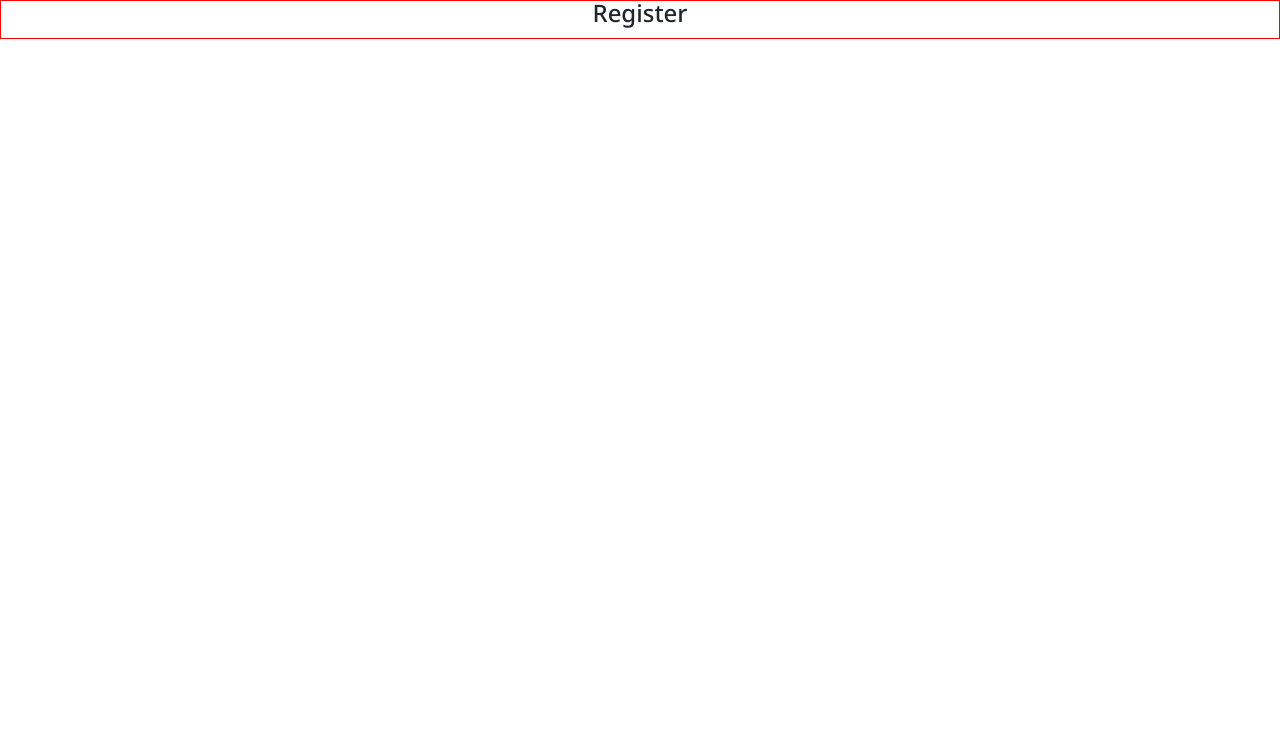
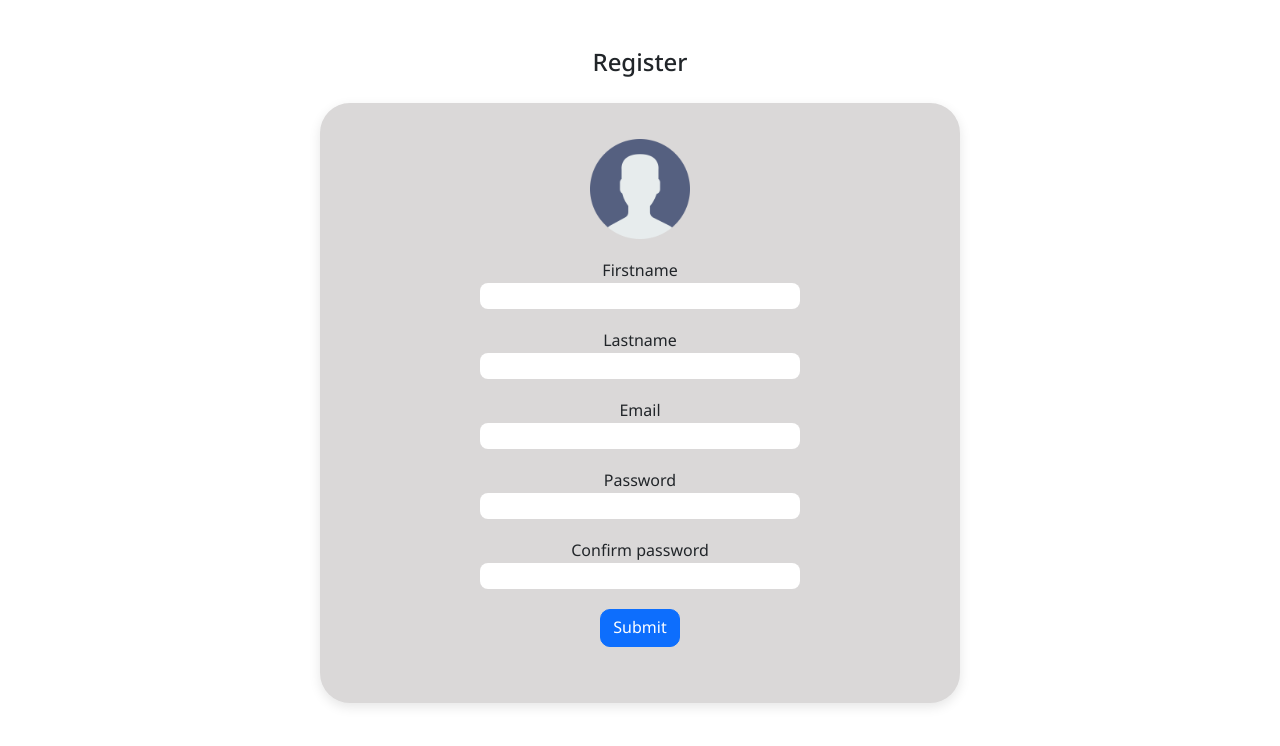
Before and after one commit to pcsishun/thaiinnovative_register, a Vue app: page /register in a window 1280 px wide. Shown: the top 746 px of the page. Built offline with nearby package versions, Linux system fonts and the light colour scheme.

Commit message:
update register pages

```diff
--- a/src/components/register/Register.vue
+++ b/src/components/register/Register.vue
@@ -5,23 +5,154 @@
                 <h4>Register</h4>
             </div>
             <div class="body-content">
-                <div class="">
-
+                <div class="set-body">
+                    <form @submit.prevent="haddleSubmit">
+                        <div class="avatar-container">
+                            <label for="avatar-upload" v-if="image === null"><img width="100" height="100"  src="../../assets/user.png"/></label>
+                             <label for="avatar-upload" v-if="image !== null"><img class="image-set-load" width="100" height="100"  :src="image"/></label>
+                            <input id="avatar-upload" type="file" @change="showFilePreview" />
+                        </div>
+                        <div class="firstname-container">
+                            <div class="set-label">
+                                <label>Firstname</label>
+                            </div>
+                            <div class="set-input">
+                                <input class="set-on-input" type="text" v-model="firstName" required/>
+                            </div>
+                        </div>
+                        <div class="lastname-contianer">
+                            <div class="set-label">
+                                <label>Lastname</label>
+                            </div>
+                            <div class="set-input">
+                                <input class="set-on-input" type="text" v-model="lastName" required/>
+                            </div>
+                        </div>
+                        <div class="email-contianer">
+                            <div class="set-label">
+                                <label>Email</label>
+                            </div>
+                            <div class="set-input">
+                                <input class="set-on-input" type="email" v-model="email" required/>
+                            </div>
+                        </div>
+                        <div class="password-container">
+                            <div class="set-label">
+                                <label>Password</label>
+                            </div>
+                            <div class="set-input">
+                                <input class="set-on-input" type="password" v-model="password" required/>
+                            </div>
+                        </div>
+                        <div class="confirm-password-container">
+                            <div class="set-label">
+                                <label>Confirm password</label>
+                            </div>
+                            <div class="set-input">
+                                <input class="set-on-input" type="password" v-model="confirmPassword" required/>
+                            </div>
+                        </div>
+                        <div class="error-msg-container" v-if="errorReplyp !== null">
+                            <h5>{{ errorReply }}</h5>
+                        </div>
+                        <div class="btn-submit">
+                            <input class="btn btn-primary" type="submit"/>
+                        </div>
+                    </form>
                 </div>
             </div>
+        </div>
+        <div class="footer-set">
+
         </div>
     </div>
 </template>
 
 <script>
+// import axios from 'axios'
+
 export default {
+    data(){
+        return{
+            avatar: null,
+            firstName: null,
+            lastName: null,
+            email:null,
+            password: null,
+            confirmPassword:null,
+            errorReply:null,
+            image: null
 
+        }
+    },
+    methods:{
+        haddleSubmit(){
+            if(this.password !== this.confirmPassword){
+                this.errorReply = "password not match"
+            }
+        },
+        showFilePreview(e) {
+            let files = e.target.files || e.dataTransfer.files;
+            if (!files.length) return;
+            this.createImage(files[0]);
+            },
+        createImage(file) {
+            let reader = new FileReader();
+            let vm = this;
+            reader.onload = (e) => {
+                vm.image = e.target.result;
+            };
+            reader.readAsDataURL(file);
+            }
+    }
 }
 </script>
 
 <style scoped>
+.title-content{
+    padding-bottom: 1rem;
+}
+
 .register-content{
     text-align: center;
-    border: 1px solid red;
+    margin-top: 50px;
+}
+
+.avatar-container > input{
+    display: none;
+}
+
+.error-msg-container > h5{
+    color: red;
+    margin-top: 5px;
+}
+
+.image-set-load{
+    border-radius: 50px;
+}
+
+.avatar-container,.btn-submit, .firstname-container, .lastname-contianer, .email-contianer, .password-container, .confirm-password-container{
+    margin-top: 20px;
+}
+
+.body-content{
+    background-color: rgb(218, 216, 216);
+    width: 50%;
+    height: 600px;
+    margin: auto;
+    padding-top: 1rem;
+    border-radius: 30px;
+    box-shadow: rgba(0, 0, 0, 0.1) 0px 4px 12px;
+}
+.btn{
+    border-radius: 10px;
+}
+.footer-set{
+     height: 50px;
+}
+.set-on-input{
+    border: none;
+    border-radius: 8px;
+    width: 50%;
 }
 </style>
```
Also changed, not shown: src/assets/user.png (added).
